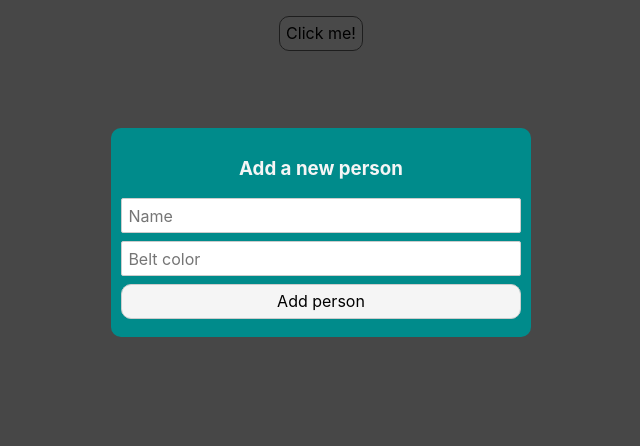
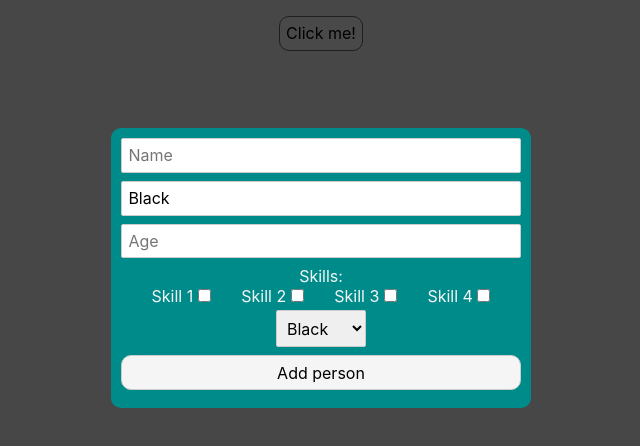
Before and after one commit to CC-Areeb/svelte, a Svelte app: page / in a window 1280 px wide. Both pictures are taken after a click on the button "Click me!". Shown: the top 446 px of the page, without its empty margins (319-959 px from the left). Built offline with nearby package versions, Linux system fonts and the light colour scheme.

Commit message:
Forms in svelte

```diff
--- /dev/null
+++ b/src/AddPersonForm.svelte
@@ -0,0 +1,61 @@
+<script>
+    let name;
+    let belt_color;
+    let age;
+    let skills = [];
+
+    const submitForm = () => {
+        console.log(name, belt_color, age, skills);
+    }
+</script>
+
+<form class="modal-form" on:submit|preventDefault={submitForm}>
+    <input type="text" name="name" id="name" placeholder="Name" bind:value={name}>
+    <input type="text" name="belt_color" id="belt_color" placeholder="Belt color" bind:value={belt_color}>
+    <input type="number" name="age" id="age" placeholder="Age" bind:value={age}>
+
+    <label for="skills">Skills:</label>
+    <div id="skill_set">
+        <label for="">Skill 1
+            <input type="checkbox" bind:group={skills} value="Walking">
+        </label>
+
+        <label for="">Skill 2
+            <input type="checkbox" bind:group={skills} value="Talking">
+        </label>
+
+        <label for="">Skill 3
+            <input type="checkbox" bind:group={skills} value="Sprinting">
+        </label>
+
+        <label for="">Skill 4
+            <input type="checkbox" bind:group={skills} value="Jumping">
+        </label>
+    </div>
+
+    <div id="belts">
+        <select name="belt_color" id="belt_color" bind:value={belt_color}>
+            <option value="Black">Black</option>
+            <option value="Orange">Orange</option>
+            <option value="Blue">Blue</option>
+            <option value="Red">Red</option>
+        </select>
+    </div>
+
+    <button>Add person</button>
+</form>
+
+<style>
+    .modal-form
+	{
+		display: flex;
+		flex-direction: column;
+	}
+
+    #skill_set
+    {
+        display: flex;
+        flex-direction: row;
+        justify-content: space-evenly;
+    }
+</style>
--- a/src/App.svelte
+++ b/src/App.svelte
@@ -1,5 +1,6 @@
 <script>
 	import Modal from "./Modal.svelte";
+	import AddPersonForm from "./AddPersonForm.svelte";
 
 	let ModalShow = false;
 
@@ -12,15 +13,7 @@
 
 <!-- a svelte component -->
 <Modal isPromo = {true} {ModalShow} on:click={openModal}>
-	<h3 slot="title">
-		Add a new person
-	</h3>
-
-	<form class="modal-form">
-		<input type="text" name="name" id="name" placeholder="Name">
-		<input type="text" name="belt_color" id="belt_color" placeholder="Belt color">
-		<button>Add person</button>
-	</form>
+	<AddPersonForm/>
 </Modal>
 
 
@@ -30,13 +23,6 @@
 </main>
 
 <style>
-
-	.modal-form
-	{
-		display: flex;
-		flex-direction: column;
-	}
-
 	main {
 		text-align: center;
 		padding: 1em;
```
Also changed, not shown: 1 other file (tests, documents, lock files or other folders).
